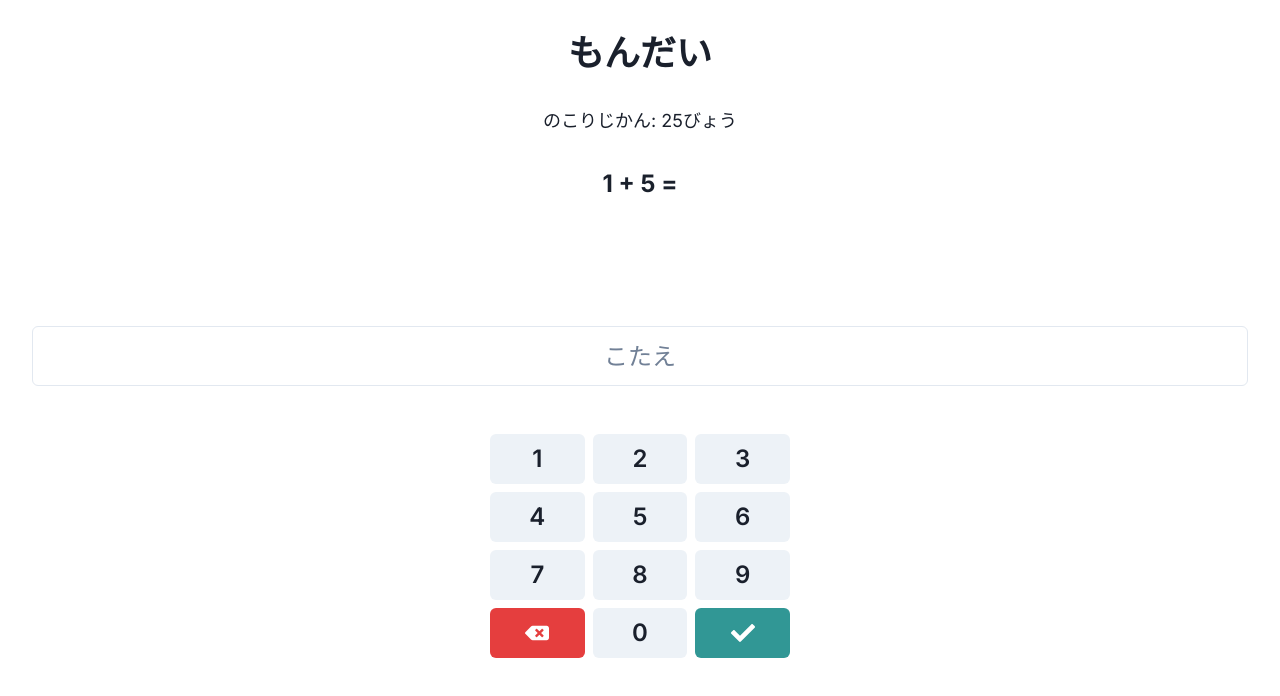
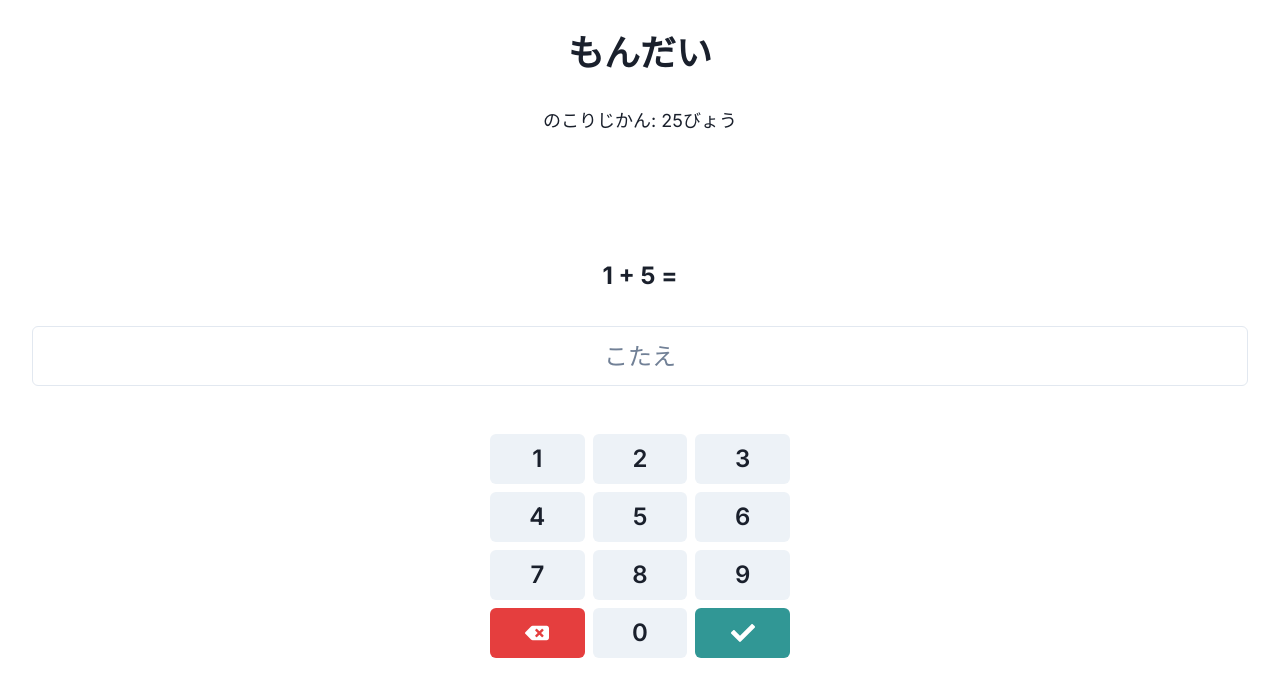
Before and after one commit to takuzo8679/ksansu, a Next.js app: page /practice in a window 1280 px wide. Shown: the top 696 px of the page. Built offline with nearby package versions, Linux system fonts and the light colour scheme.

Commit message:
問題とエフェクトを位置を入れ替え

```diff
--- a/src/app/practice/page.tsx
+++ b/src/app/practice/page.tsx
@@ -80,11 +80,11 @@ export default function PracticePage() {
           もんだい
         </Heading>
         <Text fontSize="lg">のこりじかん: {timeLeft}びょう</Text>
+        <Box minH="60px"> {/* Adjust minH for feedback animation */}
+          <FeedbackDisplay show={showFeedback} isCorrect={isCorrect} />
+        </Box>
         <Box fontSize="2xl" fontWeight="bold" data-testid="question-text">
           {currentQuestion.q}
-        </Box>
-        <Box minH="60px"> {/* Adjust minH for feedback animation */}
-          <FeedbackDisplay show={showFeedback} isCorrect={isCorrect} />
         </Box>
         <Input
           value={answer}
```
